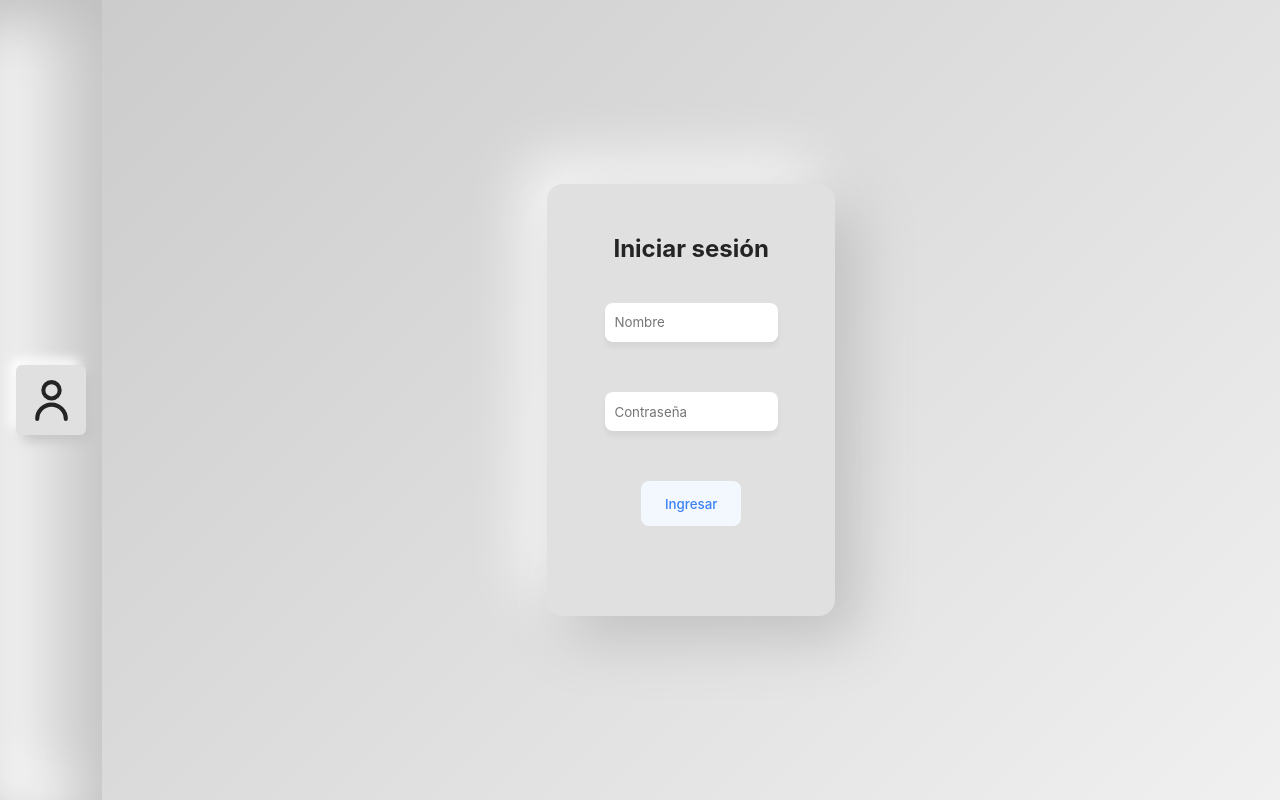
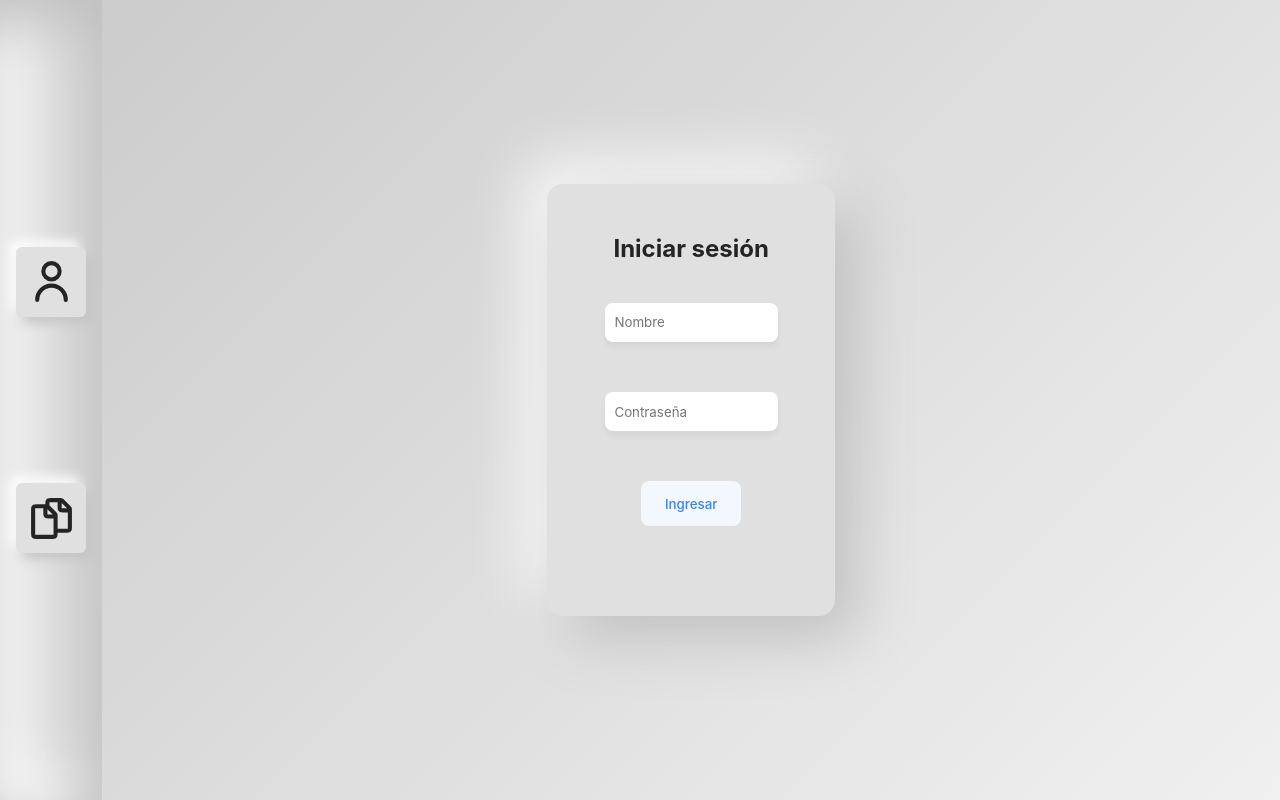
Before and after one commit to FieraJhamer/proyecto-pps, a React (Vite) app in the folder front/: page /login in a window 1280 px wide. Built offline with nearby package versions, Linux system fonts and the light colour scheme.

Commit message:
Se corrigió un bug para la vista de usuarios no administradores en Menu.jsx

```diff
--- a/front/src/components/Menu/Menu.jsx
+++ b/front/src/components/Menu/Menu.jsx
@@ -14,13 +14,11 @@ export const Menu = () => {
             </Link>
           </li>
 
-          <AuthRol superusuario={1}>
-            <li>
-              <Link to="/home" className="nav-button">
-                <img src="./assets/home.svg" alt="Home" />
-              </Link>
-            </li>
-          </AuthRol>
+          <li>
+            <Link to="/home" className="nav-button">
+              <img src="./assets/home.svg" alt="Home" />
+            </Link>
+          </li>
 
           <AuthRol superusuario={1}>
             <li>
```
